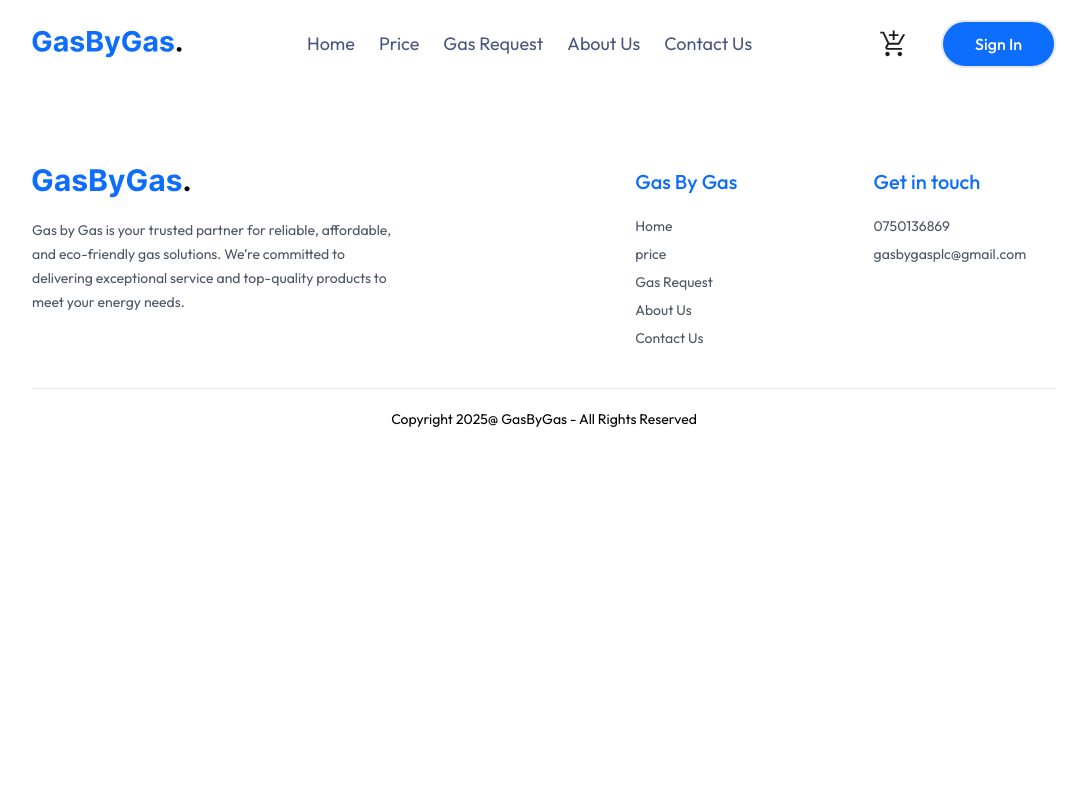
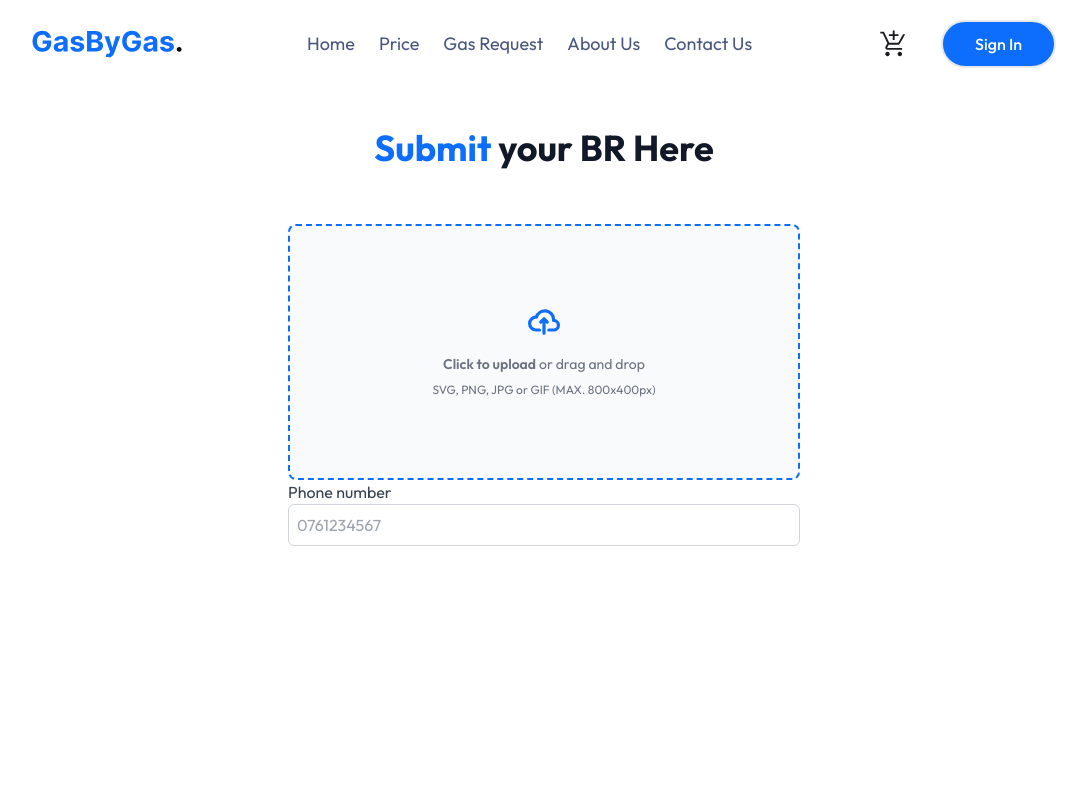
Before and after one commit to gasbygasplc/Supply-Chain-Management-for-Gas-By-Bas-PLC, a React (Vite) app in the folder frontend/: page /br-approval in a window 1280 px wide. Shown: the top 800 px of the page, without its empty margins (96-1183 px from the left). Built offline with nearby package versions, Linux system fonts and the light colour scheme.

Commit message:
[Update] Add BR Approval page and link in Navbar

```diff
--- a/frontend/src/App.jsx
+++ b/frontend/src/App.jsx
@@ -17,6 +17,7 @@ import Notifications from './Pages/Notifications';
 import ChangePassword from './Pages/ChangePassword';
 import VerifyEmail from "./Pages/VerifyEmail";
 import ScrollToAnchor from "./Components/ScrollToAnchor";
+import BRApproval from './Pages/BRApproval';
 
 const App = () => {
   const [showSignIn, setShowSignIn] = useState(false);
@@ -40,6 +41,7 @@ const App = () => {
           <Route path="/delivery-schedule" element={<DeliverySchedule />} />
           <Route path="/qrcode/:token" element={<QRCodePage />} />
           <Route path="/my-profile" element={<MyProfile />} />
+          <Route path="/br-approval" element={<BRApproval/>} />
           <Route path="/my-gas-orders" element={<MyGasOrders />} />
           <Route path="/notifications" element={<Notifications />} />
           <Route path="/change-password" element={<ChangePassword />} />
--- a/frontend/src/Components/Navbar.jsx
+++ b/frontend/src/Components/Navbar.jsx
@@ -94,6 +94,9 @@ const Navbar = ({ setShowSignIn }) => {
                 <Link to="/my-profile" className="hover:text-primary">
                   My Profile
                 </Link>
+                <Link to="/br-approval" className="hover:text-primary">
+                  BR Approval
+                </Link>
                 <Link to="/my-gas-orders" className="hover:text-primary">
                   My Gas Orders
                 </Link>
--- /dev/null
+++ b/frontend/src/Pages/BRApproval.jsx
@@ -0,0 +1,51 @@
+import React from 'react'
+
+const BRApproval = () => {
+  return (
+    <>
+
+        <div className='h-screen w-full flex flex-col items-center'>
+
+            <h1 className="py-6 mt-4 text-2xl font-bold text-center text-gray-900 sm:text-4xl">
+                <span className="text-primary">Submit</span> your BR Here
+            </h1>
+
+            <div className='flex flex-col items-center justify-center w-full md:w-1/2'>
+
+                <label htmlFor="dropzone-file" className='flex flex-col items-center border-primary mt-8 justify-center w-full h-64 border-2 border-dashed rounded-lg cursor-pointer bg-gray-50'>
+
+                    <div className='flex flex-col items-center justify-center pt-5 pb-5'>
+
+                        <svg className="w-8 h-8 mb-4 text-primary" aria-hidden="true" xmlns="http://www.w3.org/2000/svg" fill="none" viewBox="0 0 20 16">
+
+                            <path stroke="currentColor" strokeLinecap="round" strokeLinejoin="round" strokeWidth="2" d="M13 13h3a3 3 0 0 0 0-6h-.025A5.56 5.56 0 0 0 16 6.5 5.5 5.5 0 0 0 5.207 5.021C5.137 5.017 5.071 5 5 5a4 4 0 0 0 0 8h2.167M10 15V6m0 0L8 8m2-2 2 2"/>
+
+                        </svg>
+
+                        <p className='mb-2 text-sm text-gray-500'><span className='font-semibold'>Click to upload</span> or drag and drop</p>
+
+                        <p className='text-xs text-gray-500'>SVG, PNG, JPG or GIF (MAX. 800x400px)</p>
+
+                    </div>
+
+                    <input type="file" id='dropzone-file' className='hidden'/>
+
+                </label>
+
+                <div className='w-full gap-2 text-gray-700 text-base'>
+
+                    <label className='block' htmlFor="Phone">Phone number</label>
+
+                    <input type="text" className='w-full p-2 border border-gray-300 rounded-md focus:outline-none focus:border-primary' placeholder='0761234567' id='Phone' />
+
+                </div>
+
+            </div>
+
+        </div>
+
+    </>
+  )
+}
+
+export default BRApproval
```
